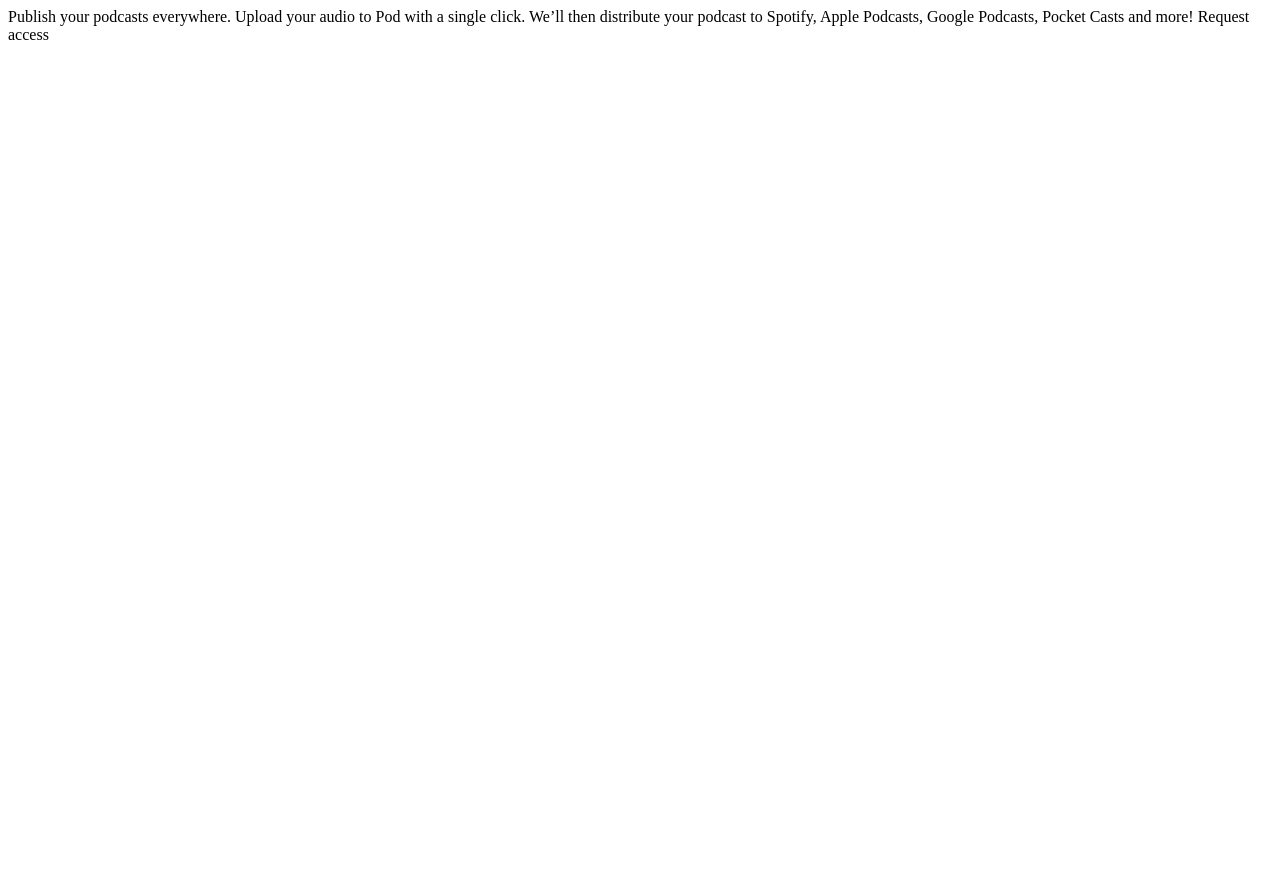
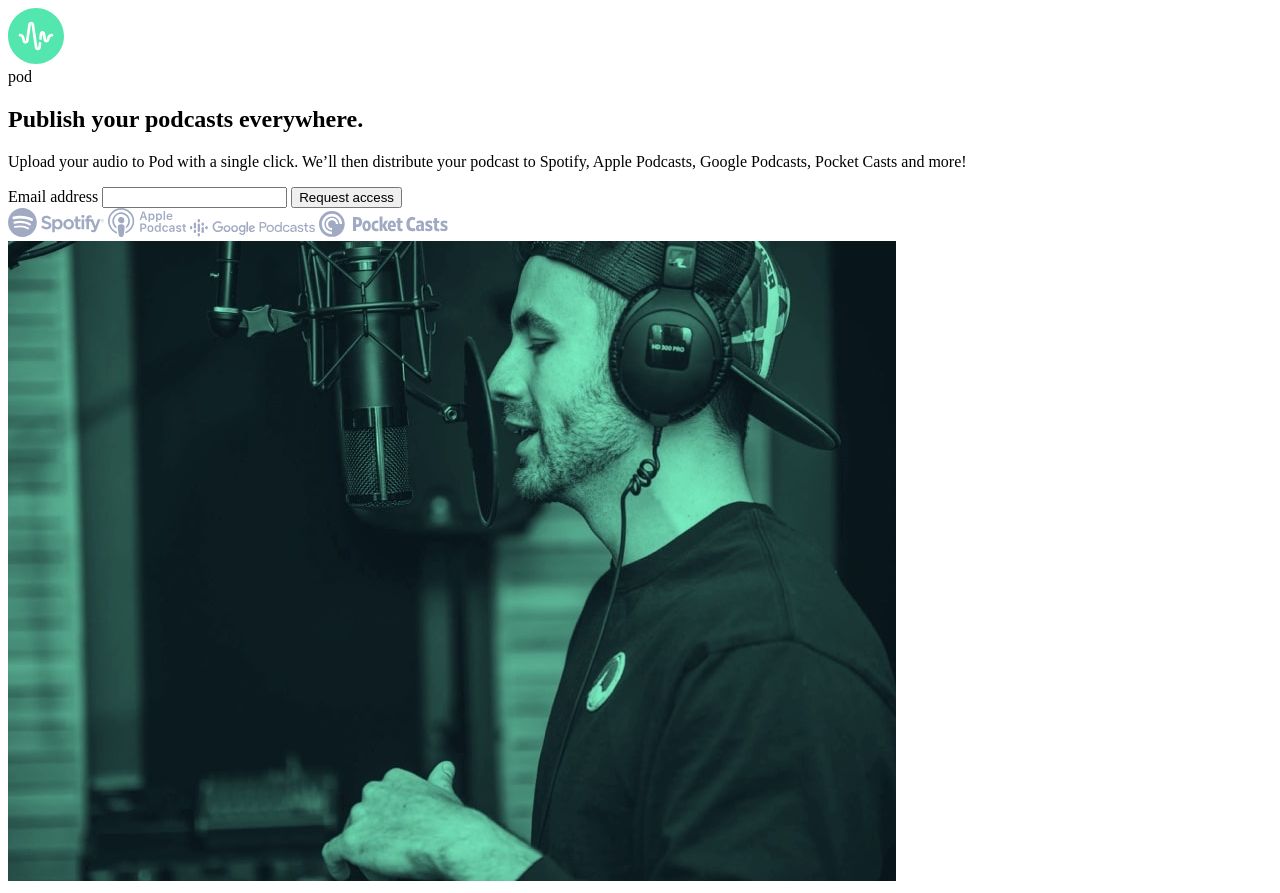
Before and after one commit to MainlyColors/pod-request-access-landing-page, a plain HTML site: page index.html in a window 1280 px wide. Before the commit the page ends 800 px from the top, so only its background shows below. Drawn offline with Linux system fonts and the light colour scheme.

Commit message:
structured html

```diff
--- a/index.html
+++ b/index.html
@@ -1,19 +1,43 @@
 <!DOCTYPE html>
 <html lang="en">
-<head>
-  <meta charset="UTF-8">
-  <meta name="viewport" content="width=device-width, initial-scale=1.0">
+  <head>
+    <meta charset="UTF-8" />
+    <meta name="viewport" content="width=device-width, initial-scale=1.0" />
 
-  <link rel="icon" type="image/png" sizes="32x32" href="./assets/favicon-32x32.png">
+    <link rel="icon" type="image/png" sizes="32x32" href="./assets/favicon-32x32.png" />
 
-  <title>Frontend Mentor | Pod request access landing page</title>
-</head>
-<body>
-  Publish your podcasts everywhere.
+    <title>Frontend Mentor | Pod request access landing page</title>
+  </head>
+  <body>
+    <header>
+      <img src="./assets/desktop/logo.svg" alt="pod logo" />
+      <div class="company-name">pod</div>
+    </header>
+    <main>
+      <section>
+        <h1>Publish your podcasts everywhere.</h1>
+        <p>
+          Upload your audio to Pod with a single click. We’ll then distribute your podcast to Spotify, Apple Podcasts,
+          Google Podcasts, Pocket Casts and more!
+        </p>
 
-  Upload your audio to Pod with a single click. We’ll then distribute your podcast to Spotify,
-  Apple Podcasts, Google Podcasts, Pocket Casts and more!
-
-  Request access
-</body>
+        <div class="email-container">
+          <label for="email">Email address</label>
+          <input type="email" name="" id="email" required />
+          <button type="submit">Request access</button>
+        </div>
+        <div class="supported-companies-logos">
+          <img src="./assets/desktop/spotify.svg" alt="Spotify logo" />
+          <img src="./assets/desktop/apple-podcast.svg" alt="Apple Podcast logo" />
+          <img src="./assets/desktop/google-podcasts.svg" alt="Google podcast logo" />
+          <img src="./assets/desktop/pocket-casts.svg" alt="Pocket casts logo" />
+        </div>
+      </section>
+      <picture>
+        <source media="(max-width:375px )" srcset="./assets/mobile/image-host.jpg" sizes="" />
+        <source media="(max-width:768px )" srcset="./assets/tablet/image-host.jpg" sizes="" />
+        <img src="./assets/desktop/image-host.jpg" alt="" />
+      </picture>
+    </main>
+  </body>
 </html>
```
